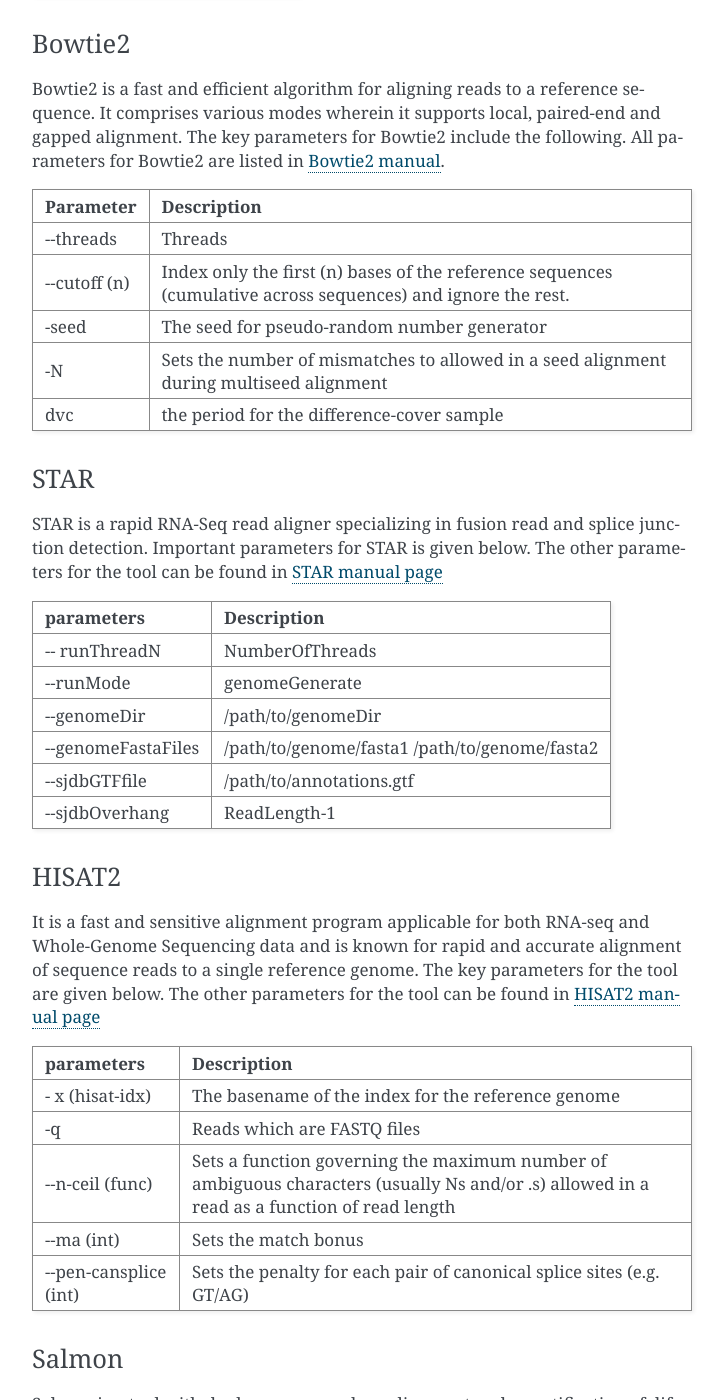
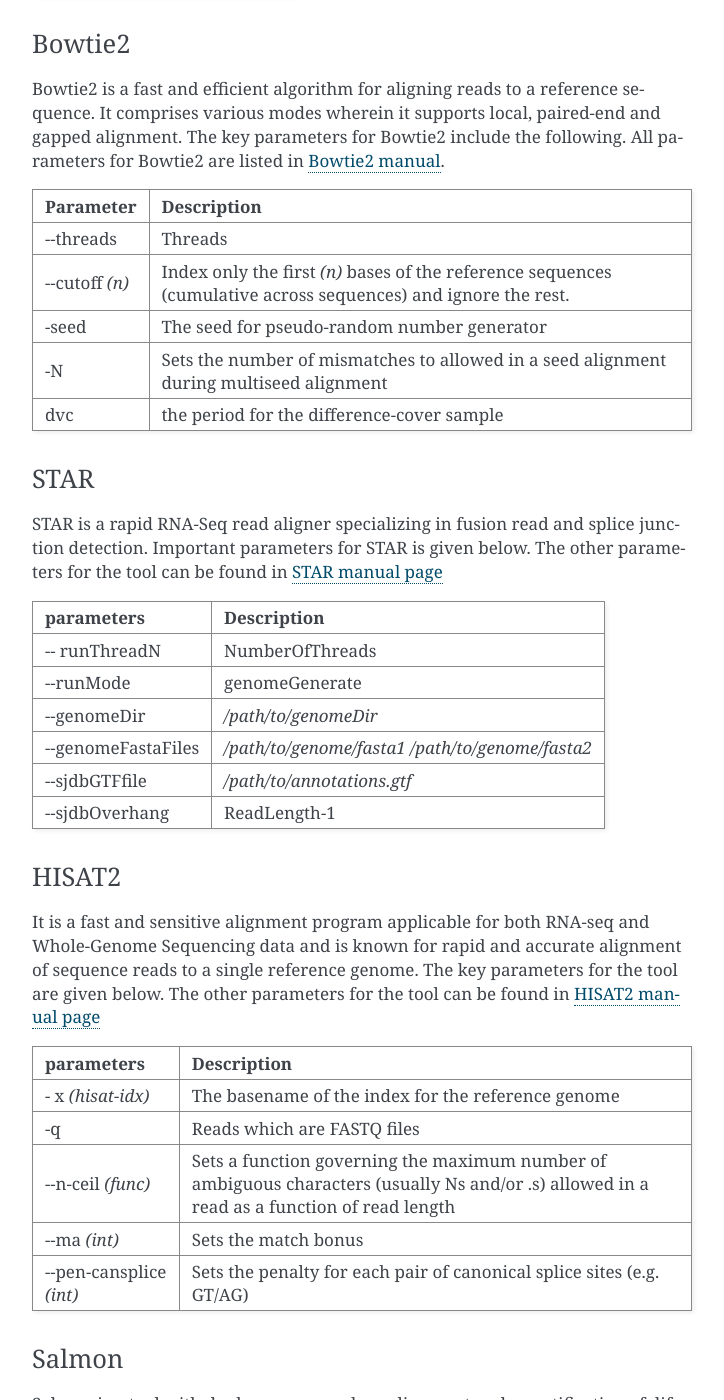
Before and after one commit to anjanaanilkumar1289/iCOMIC_doc, a Sphinx documentation site: the page built from docs/walkthrough.md, in a window 1280 px wide and 1400 px high, scrolled down 2758 px. Shown: the whole window, without its empty margins (388-1112 px from the left). Built offline with Sphinx 7.4.7, drawn with Linux system fonts in a browser that asks for light colours; some of the changed text lies outside the part shown.

Commit message:
Update walkthrough.md

```diff
--- a/docs/walkthrough.md
+++ b/docs/walkthrough.md
@@ -48,7 +48,7 @@ Cutadapt is a trimming tool that enables the user to remove adapter and primer s
 | -a | 3’ Adapter sequence |
 | -g | 5’ adapter sequence |
 | -Z | Compression level |
-| -u (n) | Removes n reads unconditionally |
+| -u *(n)* | Removes n reads unconditionally |
 | -q | Quality cutoff |
 
 
@@ -85,7 +85,7 @@ Bowtie2 is a fast and efficient algorithm for aligning reads to a reference sequ
 | Parameter  | Description |
 |--|--|
 | --threads | Threads |
-| --cutoff (n) | Index only the first (n)  bases of the reference sequences (cumulative across sequences) and ignore the rest. |
+| --cutoff *(n)* | Index only the first *(n)*  bases of the reference sequences (cumulative across sequences) and ignore the rest. |
 | -seed | The seed for pseudo-random number generator |
 | -N | Sets the number of mismatches to allowed in a seed alignment during multiseed alignment |
 | dvc | the period for the difference-cover sample |
@@ -99,9 +99,9 @@ STAR is a rapid RNA-Seq read aligner specializing in fusion read and splice junc
 |----|--|
 | -- runThreadN | NumberOfThreads |
 | --runMode | genomeGenerate |
-| --genomeDir | /path/to/genomeDir |
-| --genomeFastaFiles | /path/to/genome/fasta1 /path/to/genome/fasta2 |
-| --sjdbGTFfile | /path/to/annotations.gtf |
+| --genomeDir | */path/to/genomeDir* |
+| --genomeFastaFiles | */path/to/genome/fasta1 /path/to/genome/fasta2* |
+| --sjdbGTFfile | */path/to/annotations.gtf* |
 | --sjdbOverhang | ReadLength-1 |
 
 ###### HISAT2
@@ -110,11 +110,11 @@ It is a fast and sensitive alignment program applicable for both RNA-seq and Who
 
 | parameters |Description |
 |--|--|
-| - x (hisat-idx) | The basename of the index for the reference genome |
+| - x *(hisat-idx)* | The basename of the index for the reference genome |
 | -q | Reads which are FASTQ files |
-| --n-ceil (func) | Sets a function governing the maximum number of ambiguous characters (usually Ns and/or .s) allowed in a read as a function of read length |
-| --ma (int) | Sets the match bonus |
-| --pen-cansplice (int) | Sets the penalty for each pair of canonical splice sites (e.g. GT/AG) |
+| --n-ceil *(func)* | Sets a function governing the maximum number of ambiguous characters (usually Ns and/or .s) allowed in a read as a function of read length |
+| --ma *(int)* | Sets the match bonus |
+| --pen-cansplice *(int)* | Sets the penalty for each pair of canonical splice sites (e.g. GT/AG) |
 
 
 ###### Salmon
@@ -127,7 +127,7 @@ Salmon is a tool with dual purposes such as alignment and quantification of diff
 | --validateMappings | Enables selective alignment of the sequencing reads when mapping them to the transcriptome |
 | --recoverOrphans | This flag performs orphan “rescue” for reads |
 | --hardFilter | This flag (which should only be used with selective alignment) turns off soft filtering and range-factorized equivalence classes, and removes all but the equally highest scoring mappings from the equivalence class label for each fragment. |
-| --genomeFastaFiles | /path/to/genome/fasta1 /path/to/genome/fasta2 |
+| --genomeFastaFiles | */path/to/genome/fasta1 /path/to/genome/fasta2* |
 | --numBootstraps | Ables to optionally compute bootstrapped abundance estimates |
 | -p / --threads | The number of threads that will be used for quasi-mapping, quantification, and bootstrapping / posterior sampling (if enabled) |
 
@@ -212,7 +212,7 @@ Annovar can be used to efficiently annotate functional variants such as SNVs and
 | --splicing_threshold | distance between splicing variants and exon/intron boundary |
 | --maf_threshold | filter 1000G variants with MAF above this threshold |
 | --maxgenethread | max number of threads for gene-based annotation |
-| --batchsize | batch size for processing variants per batch (default: 5m) |
+| --batchsize | batch size for processing variants per batch *(default: 5m)* |
 
 
 #### -  Expression modellers
@@ -225,9 +225,9 @@ StringTie is known for efficient and rapid assembly of RNA-Seq alignments into p
 |----|--|
 | --rf | Assumes a stranded library fr-firststrand |
 | --fr | Assumes a stranded library fr-secondstrand |
-| --ptf (f_tab) | Loads a list of point-features from a text feature file (f_tab) to guide the transcriptome assembly |
-| -l (label) | Sets (label) as the prefix for the name of the output transcripts |
-| -m (int) | Sets the minimum length allowed for the predicted transcripts |
+| --ptf *(f_tab)* | Loads a list of point-features from a text feature file (f_tab) to guide the transcriptome assembly |
+| -l *(label)* | Sets (label) as the prefix for the name of the output transcripts |
+| -m *(int)* | Sets the minimum length allowed for the predicted transcripts |
 
 
 ###### HTSeq
```
